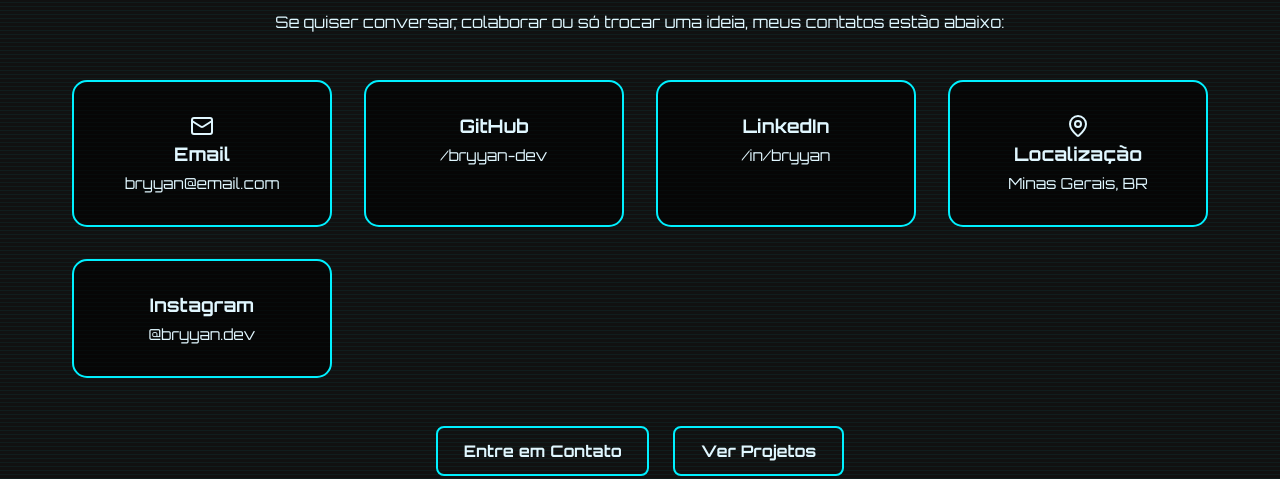
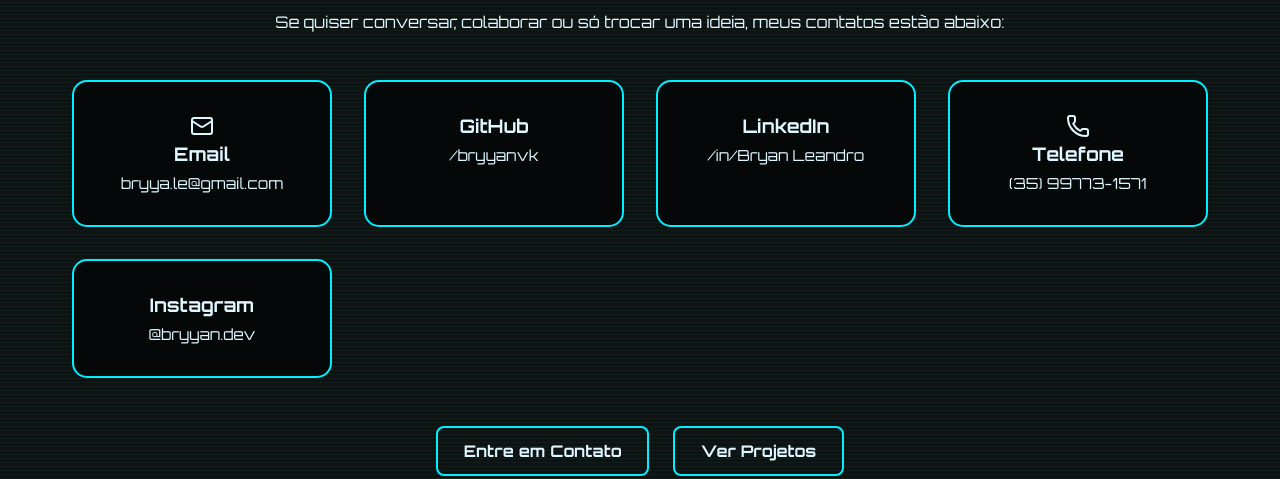
Before and after one commit to bryyanvk/dubao, a plain HTML site: page contato.html in a window 1280 px wide. Shown: the part 321-800 px from the top of the page. Drawn offline with nearby package versions, Linux system fonts and the light colour scheme.

Commit message:
Update contato.html

```diff
--- a/contato.html
+++ b/contato.html
@@ -42,23 +42,23 @@
     <div class="contact-grid">
       <div class="contact-card">
         <i data-lucide="mail"></i>
-        <h3 data-i18n="contato_email">Email</h3>
-        <p>bryyan@email.com</p>
+        <h3 data-i18n="contato_email">Gmail</h3>
+        <p>bryya.le@gmail.com</p>
       </div>
       <div class="contact-card">
         <i data-lucide="github"></i>
         <h3 data-i18n="contato_github">GitHub</h3>
-        <p>/bryyan-dev</p>
+        <p>/bryyanvk</p>
       </div>
       <div class="contact-card">
         <i data-lucide="linkedin"></i>
         <h3 data-i18n="contato_linkedin">LinkedIn</h3>
-        <p>/in/bryyan</p>
+        <p>/in/Bryan Leandro</p>
       </div>
       <div class="contact-card">
-        <i data-lucide="map-pin"></i>
-        <h3 data-i18n="contato_localizacao">Localização</h3>
-        <p>Minas Gerais, BR</p>
+        <i data-lucide="phone"></i>
+        <h3 data-i18n="contato_telefone">Telefone</h3>
+        <p>(35) 99773-1571</p>
       </div>
       <div class="contact-card">
         <i data-lucide="instagram"></i>
```
